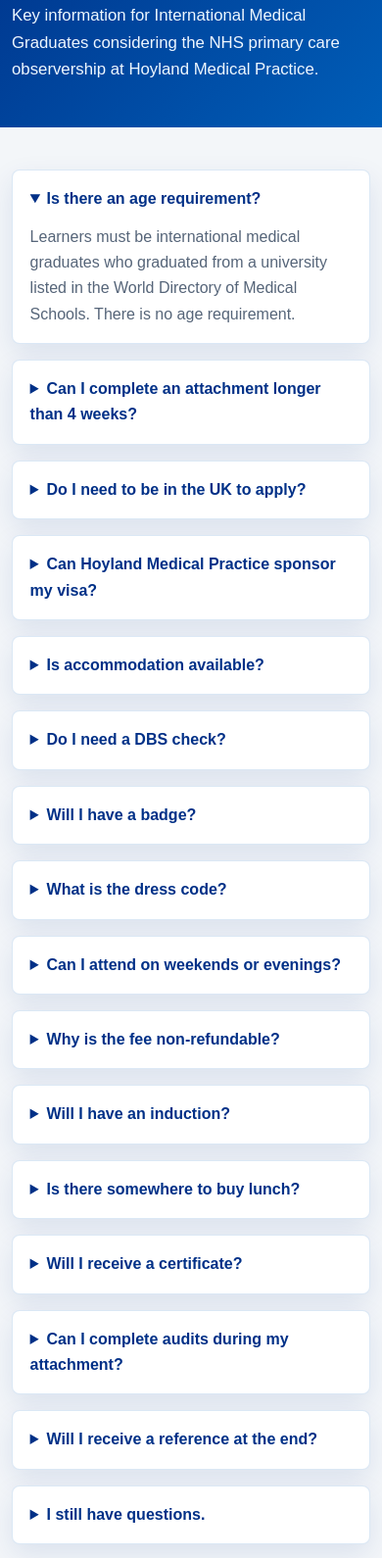
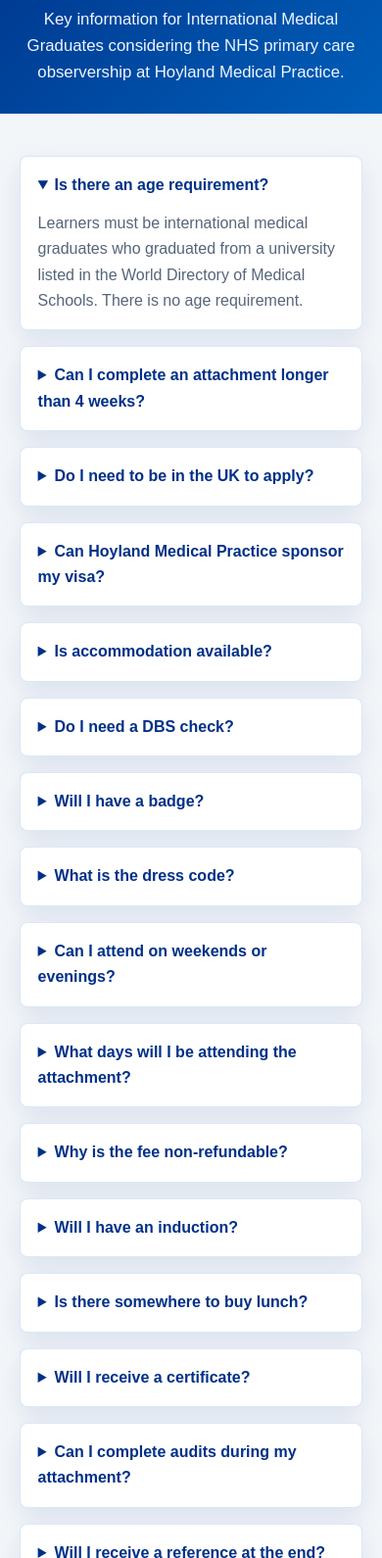
Before and after one commit to clinicalattachment/clinicalattachment, a plain HTML site: page FAQs.html in a window 390 px wide. Shown: the part 216-1806 px from the top of the page at 98% size. Drawn offline with Linux system fonts and the light colour scheme.

Commit message:
Update FAQs.html

```diff
--- a/FAQs.html
+++ b/FAQs.html
@@ -1,3 +1,4 @@
+
 <!doctype html>
 <html lang="en">
 <head>
@@ -6,8 +7,55 @@
   <meta name="description" content="Frequently asked questions for the Clinical Attachment Programme for International Medical Graduates at Hoyland Medical Practice.">
   <title>FAQs | Clinical Attachment Programme</title>
   <link rel="stylesheet" href="styles.css?v=reviews-3">
+
+  <style>
+    *, *::before, *::after {
+      box-sizing: border-box;
+    }
+
+    .faq-page .container {
+      width: 100%;
+      max-width: 1100px !important;
+      margin: 0 auto !important;
+      padding: 0 20px !important;
+    }
+
+    .faq-page .compact-hero .container {
+      text-align: center;
+    }
+
+    .faq-page #faq-title {
+      max-width: 100%;
+      margin: 0 auto 20px;
+      font-size: clamp(1.8rem, 4vw + 1rem, 3.2rem);
+      line-height: 1.3;
+      white-space: normal;
+      overflow-wrap: break-word;
+    }
+
+    .faq-page .compact-hero .hero-lede {
+      max-width: 800px;
+      margin: 0 auto;
+      line-height: 1.6;
+    }
+
+    .faq-page .faq-grid {
+      display: grid;
+      grid-template-columns: minmax(0, 1fr) !important;
+      gap: 1rem;
+      max-width: 800px;
+      margin: 0 auto;
+    }
+
+    .faq-page .faq-grid > details {
+      width: 100%;
+      min-width: 0;
+      grid-column: 1 / -1;
+    }
+  </style>
 </head>
-<body>
+
+<body class="faq-page">
   <a class="skip-link" href="#faqs">Skip to FAQs</a>
 
   <header class="site-header">
@@ -34,70 +82,92 @@
     <section id="faqs" class="content-section section-alt">
       <div class="container">
         <div class="faq-grid">
-          <details open>
+
+          <details name="faq" open>
             <summary>Is there an age requirement?</summary>
             <p>Learners must be international medical graduates who graduated from a university listed in the World Directory of Medical Schools. There is no age requirement.</p>
           </details>
-          <details>
+
+          <details name="faq">
             <summary>Can I complete an attachment longer than 4 weeks?</summary>
             <p>At present, the programme is offered as a 4-week NHS primary care observership.</p>
           </details>
-          <details>
+
+          <details name="faq">
             <summary>Do I need to be in the UK to apply?</summary>
             <p>No. You can register interest from outside the UK, but you must ensure you have the necessary visa or right to visit the UK.</p>
           </details>
-          <details>
+
+          <details name="faq">
             <summary>Can Hoyland Medical Practice sponsor my visa?</summary>
             <p>No. The practice cannot sponsor or assist with visa applications and cannot provide visa sponsorship letters.</p>
           </details>
-          <details>
+
+          <details name="faq">
             <summary>Is accommodation available?</summary>
             <p>Accommodation is not provided, but the team can signpost candidates toward local accommodation options if needed.</p>
           </details>
-          <details>
+
+          <details name="faq">
             <summary>Do I need a DBS check?</summary>
             <p>You may be asked to provide either a UK DBS certificate or an overseas police clearance certificate, with translation if required.</p>
           </details>
-          <details>
+
+          <details name="faq">
             <summary>Will I have a badge?</summary>
             <p>Yes. On your first day, you will be issued a badge displaying your full name and position as a Clinical Observer.</p>
           </details>
-          <details>
+
+          <details name="faq">
             <summary>What is the dress code?</summary>
             <p>Smart-casual and professional attire is recommended.</p>
           </details>
-          <details>
+
+          <details name="faq">
             <summary>Can I attend on weekends or evenings?</summary>
             <p>No. Attachments are offered during primary care working hours, Monday-Friday, 08:00-18:00, on set cohort dates and excluding bank holidays.</p>
           </details>
-          <details>
+
+          <details name="faq">
+            <summary>What days will I be attending the attachment?</summary>
+            <p>The programme runs from Monday to Friday. One day each week will be allocated for audit/QIP work; this day may change from week to week.</p>
+          </details>
+
+          <details name="faq">
             <summary>Why is the fee non-refundable?</summary>
-            <p>The fee covers administrative and placement-related costs. Fees are non-refundable once a place has been confirmed, but candidates can avail of another cohort in the next 12 months, subject to availability.</p>
+            <p>The fee covers administrative and placement-related costs. Fees are non-refundable once a place has been confirmed, but candidates can avail of another cohort in the next 6 months, subject to availability.</p>
           </details>
-          <details>
+
+          <details name="faq">
             <summary>Will I have an induction?</summary>
             <p>Yes. Candidates receive an induction on the first day, including orientation to the practice, observer role and relevant governance requirements.</p>
           </details>
-          <details>
+
+          <details name="faq">
             <summary>Is there somewhere to buy lunch?</summary>
             <p>You may bring a packed lunch. Nearby places to purchase lunch are available in Hoyland and the surrounding area.</p>
           </details>
-          <details>
+
+          <details name="faq">
             <summary>Will I receive a certificate?</summary>
             <p>Yes. A certificate confirming attendance is provided after successful completion of the attachment.</p>
           </details>
-          <details>
+
+          <details name="faq">
             <summary>Can I complete audits during my attachment?</summary>
-            <p>Portfolio, audit or quality improvement exposure may be available depending on practice capacity and supervision.</p>
+            <p>You will have the opportunity to complete 1 clinical audit or quality improvement project (QIP) during your attachment.</p>
           </details>
-          <details>
+
+          <details name="faq">
             <summary>Will I receive a reference at the end?</summary>
             <p>References are discretionary and depend on attendance, professionalism and performance during the programme. Completion does not guarantee a reference.</p>
           </details>
-          <details>
+
+          <details name="faq">
             <summary>I still have questions.</summary>
             <p>Email <a href="mailto:syicb-barnsley.hoyland@nhs.net">syicb-barnsley.hoyland@nhs.net</a> for further queries.</p>
           </details>
+
         </div>
 
         <div class="back-link-wrap">
@@ -120,5 +190,23 @@
       <p>© 2026 Hoyland Medical Practice. All Rights Reserved.</p>
     </div>
   </footer>
+
+  <script>
+    // Only one FAQ can remain open at a time.
+    const faqItems = document.querySelectorAll('.faq-grid details');
+
+    faqItems.forEach((item) => {
+      item.addEventListener('toggle', () => {
+        if (item.open) {
+          faqItems.forEach((other) => {
+            if (other !== item) {
+              other.open = false;
+            }
+          });
+        }
+      });
+    });
+  </script>
+
 </body>
 </html>
```
